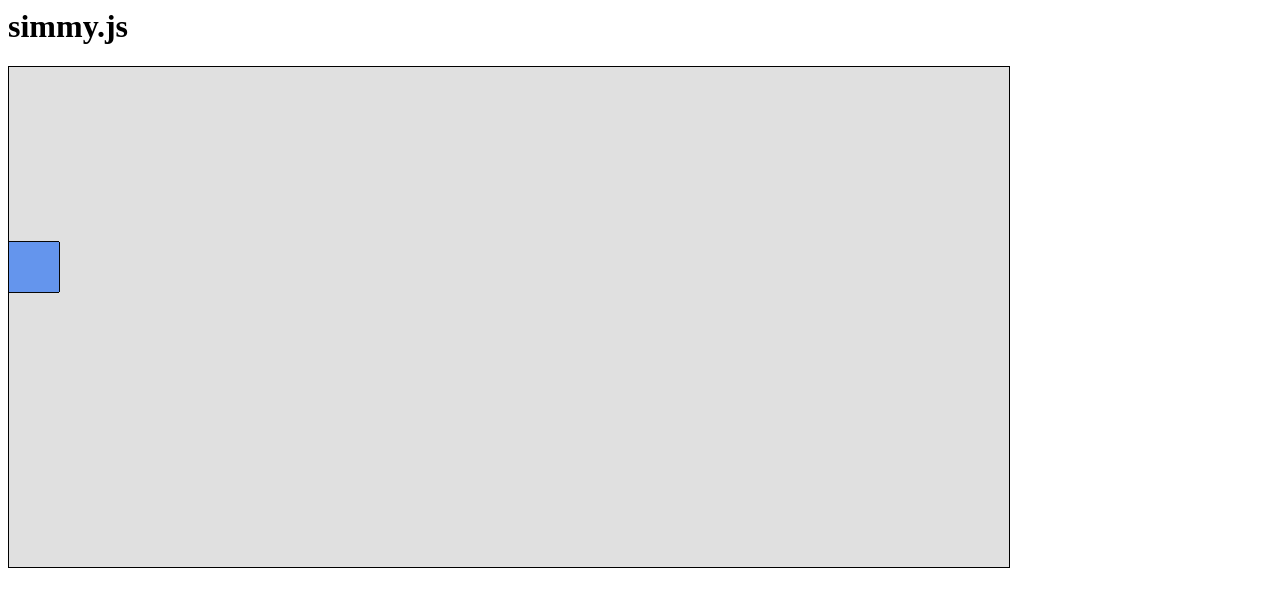
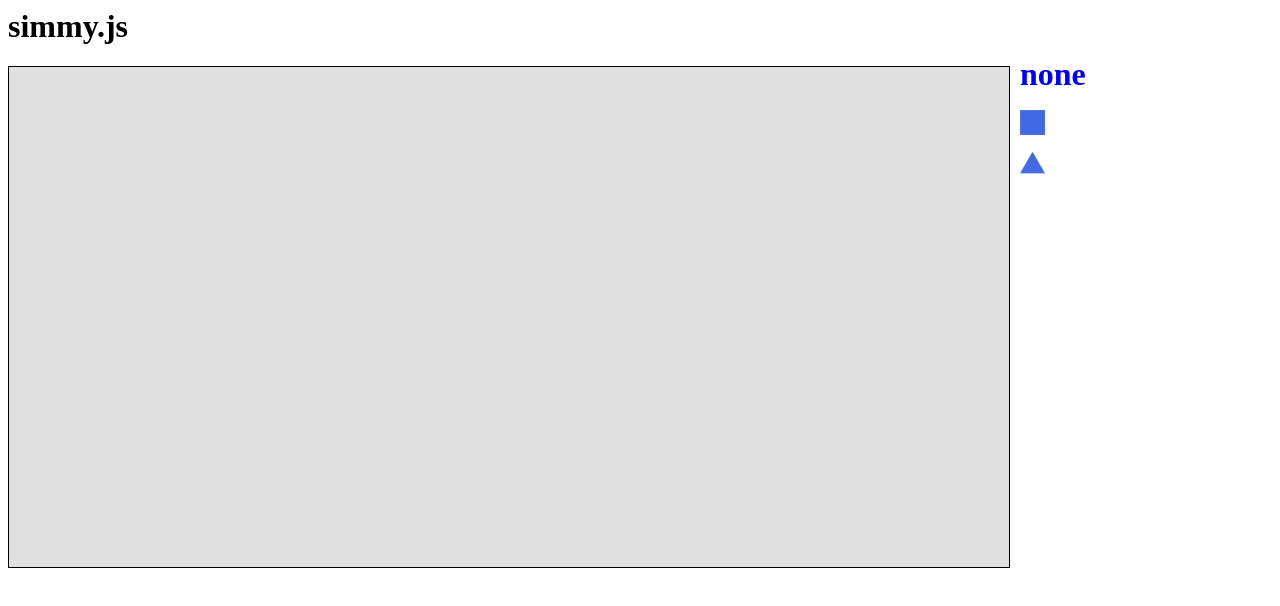
Before and after one commit to Kingsley1331/simmy, a plain HTML site: page index.html in a window 1280 px wide. Drawn offline with Linux system fonts and the light colour scheme; animation ran at ten frames a second.

Commit message:
Added icons for creating shapes

```diff
--- a/css/style.css
+++ b/css/style.css
@@ -1,3 +1,22 @@
 canvas{
   border: 1px solid black;
 }
+
+#square {
+  position: absolute;
+  top: 110px;
+  left: 1020px;
+}
+
+#triangle {
+  position: absolute;
+  top: 150px;
+  left: 1020px;
+}
+
+#none {
+  position: absolute;
+  top: 35px;
+  left: 1020px;
+  color: blue;
+}
--- a/index.html
+++ b/index.html
@@ -5,6 +5,9 @@
 <body>
   <h1>simmy.js</h1>
   <canvas id = 'canvas' width="1000" height="500"></canvas>
+  <img id='square' src='images/square.png' width="25"><br>
+  <img id='triangle' src="images/triangle.png" width="25">
+  <h1 id='none'>none</h1>
   <script src='js/app.js'></script>
 </body>
 </html>
--- a/js/app.js
+++ b/js/app.js
@@ -1,10 +1,27 @@
 console.log('hello simmy!');
 var canvas = document.getElementById("canvas");
 var context = canvas.getContext("2d");
+var square = document.getElementById("square");
+var triangle = document.getElementById("triangle");
+var none = document.getElementById("none");
 var mousePos = {};
 var id = 0;
 var onShape = false;
-var hoveringOnShape = false;
+var hoveringOnShape = 0;
+var selectedShape = 'square';
+var shapeSelection = {
+  square: [
+      {x: -25, y: -25},
+      {x: 25, y: -25},
+      {x: 25, y: 25},
+      {x: -25, y: 25}
+    ],
+  triangle: [
+      {x: -60/2, y: Math.sqrt(3)/6 * 60},
+      {x: 60/2, y: Math.sqrt(3)/6 * 60},
+      {x: 0, y: -2 * Math.sqrt(3)/6 * 60}
+    ]
+};
 
 bufferCanvas = document.createElement('canvas');
 bufferCtx = bufferCanvas.getContext("2d");
@@ -46,49 +63,26 @@ function createShape(centre, vertices){
   Scene.shapes.push(shape);
 }
 
-createShape({x: 25, y:200},
-   [
-    {x: -25, y: -25},
-    {x: 25, y: -25},
-    {x: 25, y: 25},
-    {x: -25, y: 25}
-  ]);
+square.addEventListener('click', function(){
+  selectedShape = 'square';
+  console.log('selectedShape', selectedShape);
+}, false);
 
-//createShape({x: 125, y:200},
-createShape({x: 25, y:200},
-   [
-    {x: -25, y: -25},
-    {x: 25, y: -25},
-    {x: 25, y: 25},
-    {x: -25, y: 25}
-  ]);
+triangle.addEventListener('click', function(){
+  selectedShape = 'triangle';
+  console.log('selectedShape', selectedShape);
+}, false);
 
-//createShape({x: 225, y:200},
-createShape({x: 25, y:200},
-   [
-    {x: -25, y: -25},
-    {x: 25, y: -25},
-    {x: 25, y: 25},
-    {x: -25, y: 25}
-  ]);
+none.addEventListener('click', function(){
+  selectedShape = false;
+  console.log('selectedShape', selectedShape);
+}, false);
 
-//createShape({x: 325, y:200},
-createShape({x: 25, y:200},
-   [
-    {x: -25, y: -25},
-    {x: 25, y: -25},
-    {x: 25, y: 25},
-    {x: -25, y: 25}
-  ]);
 
-//createShape({x: 425, y:200},
-createShape({x: 25, y:200},
-   [
-    {x: -25, y: -25},
-    {x: 25, y: -25},
-    {x: 25, y: 25},
-    {x: -25, y: 25}
-  ]);
+function shapeSelector(shape){
+  console.log('shapeSelector', shapeSelection[shape]);
+  return shapeSelection[shape];
+}
 
 function draw(){
   bufferCtx.fillStyle = Scene.backgroundColour;
@@ -166,7 +160,6 @@ function getMousePos(evt, canvas) {
       forEachShape(function(shape){
           detectShape(shape);
       }, true);
-      console.log('hoveringOnShape', hoveringOnShape);
       if(hoveringOnShape > 0){
         onShape = false;
       }
@@ -175,16 +168,17 @@ function getMousePos(evt, canvas) {
 
 function mouseDown(){
   canvas.addEventListener('mousedown', function(evt){
-    console.log('mouse down!', mousePos);
     forEachShape(function(shape){
       prepareToMoveShape(shape);
     });
+    if(selectedShape){
+      createShape(mousePos, shapeSelection[selectedShape]);
+    }
   }, false);
 }
 
 function mouseUp(){
   canvas.addEventListener('mouseup', function(evt){
-    console.log('mouse up!', mousePos);
     forEachShape(function(shape){
       releaseShape(shape);
     });
@@ -207,7 +201,6 @@ function detectShape(shape){
     hoveringOnShape++;
     if(!onShape){
       shape.onShape = true;
-      console.log('shape.onShape ON', shape.id);
       onShape = true;
     }
     if(shape.onShape){
@@ -225,13 +218,11 @@ function detectShape(shape){
 }
 
 function prepareToMoveShape(shape){
-  if(shape.onShape){console.log('test');
+  if(shape.onShape){
     shape.dragging = true;
     var distanceX = mousePos.x - shape.centre.x;
     var distanceY = mousePos.y - shape.centre.y;
     shape.touchPoint = {x: distanceX, y: distanceY};
-    console.log('shape.onShape', shape.onShape);
-    console.log('shape.dragging', shape.dragging);
   }
 }
 
```
Also changed, not shown: images/arrow.png (added), images/plus.png (added), images/square.png (added), images/star.png (added), images/triangle.png (added).
